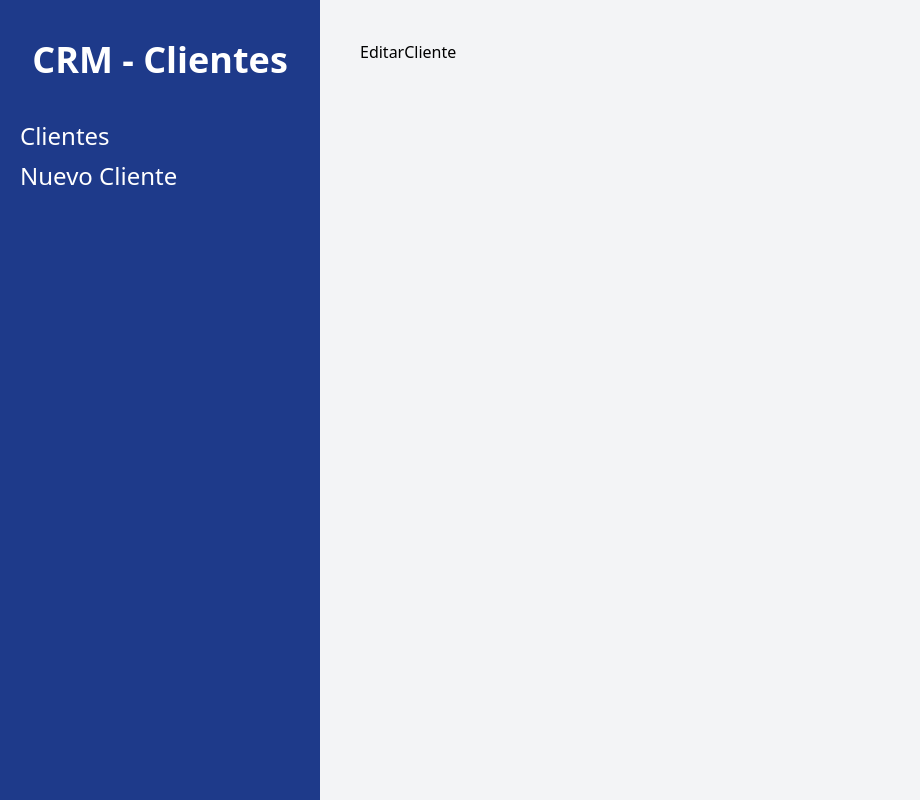
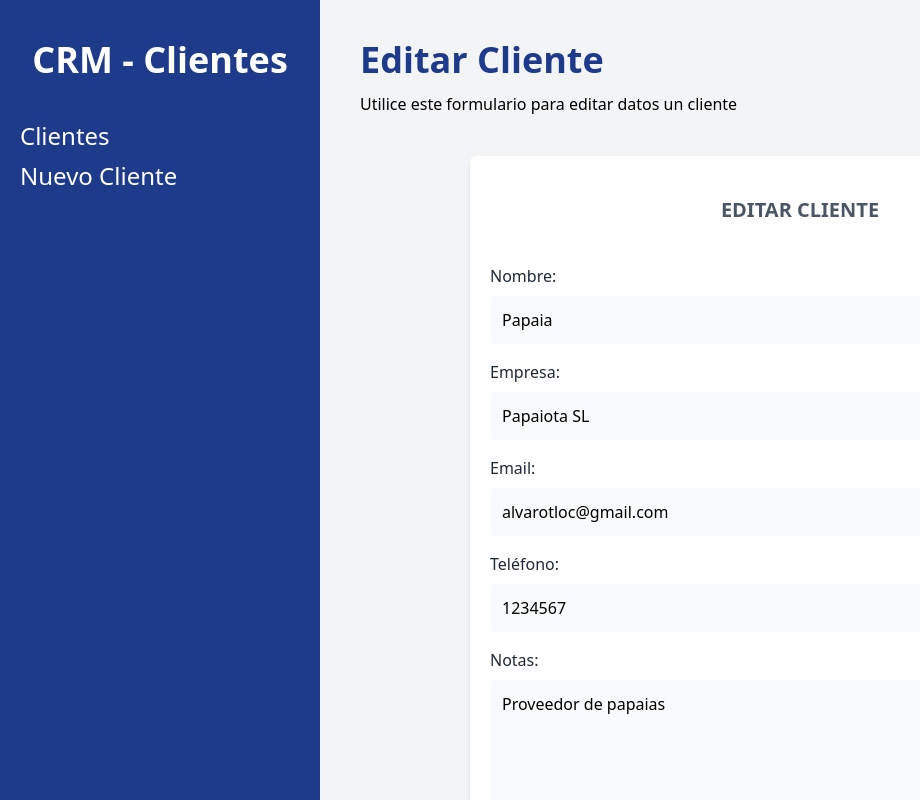
Before and after one commit to Alvarotloc/clients-manager, a React (Vite) app: page /clientes/editar/1 in a window 1280 px wide. Shown: the whole page, without its empty margins (0-920 px from the left). Built offline with nearby package versions, Linux system fonts and the light colour scheme; data requests are answered from the project's data file.

Commit message:
Opción de editar casi completa, a falta de comprobar que el id que entre a la url sea válido

```diff
--- a/src/components/Cliente.tsx
+++ b/src/components/Cliente.tsx
@@ -18,7 +18,7 @@
         <td className="p-3">{empresa}</td>
         <td className="p-3">
         <button type="button" className="bg-yellow-500 transition-colors hover:bg-yellow-600 block w-full text-white p-2 uppercase font-bold text-xs" onClick={() => navigate(`/clientes/${id}`)}>Ver</button>
-            <button type="button" className="bg-blue-600 transition-colors hover:bg-blue-700 block w-full text-white p-2 uppercase font-bold text-xs mt-3">Editar</button>
+            <button type="button" className="bg-blue-600 transition-colors hover:bg-blue-700 block w-full text-white p-2 uppercase font-bold text-xs mt-3" onClick={() => navigate(`/clientes/editar/${id}`)}>Editar</button>
             <button type="button" className="bg-red-600 transition-colors hover:bg-red-700 block w-full text-white p-2 uppercase font-bold text-xs mt-3">Eliminar</button>
         </td>
     </tr>
--- a/src/components/Formulario.tsx
+++ b/src/components/Formulario.tsx
@@ -1,7 +1,9 @@
 import { Formik, Form, Field } from "formik";
 import { useNavigate } from "react-router-dom";
 import * as Yup from "yup";
+import { ClientesType } from "../types/clientes";
 import Alerta from "./Alerta";
+import Spinner from "./Spinner";
 
 interface valoresForm {
   nombre: string;
@@ -11,11 +13,13 @@
   notas: string;
 }
 
-const Formulario = (): JSX.Element => {
+interface IForm {
+  cliente: ClientesType;
+  cargando: boolean;
+}
 
-    const navigate = useNavigate();
-
-
+const Formulario = ({ cliente, cargando }: IForm): JSX.Element => {
+  const navigate = useNavigate();
 
   const nuevoClienteSchema = Yup.object().shape({
     nombre: Yup.string()
@@ -34,39 +38,41 @@
 
   const handleSubmit = (values: valoresForm) => {
     try {
-        const url = 'http://localhost:4000/clientes';
+      const url = "http://localhost:4000/clientes";
 
-        fetch(url, {
-            method : 'POST',
-            body : JSON.stringify(values),
-            headers : {
-                "Content-Type" : "application/json"
-            }
-        }).then(res => res.json())
+      fetch(url, {
+        method: "POST",
+        body: JSON.stringify(values),
+        headers: {
+          "Content-Type": "application/json",
+        },
+      }).then((res) => res.json());
 
-        navigate('/clientes');
-
+      navigate("/clientes");
     } catch (error) {
-        console.log(error);
+      console.log(error);
     }
   };
 
-  return (
+  return cargando ? (
+    <Spinner />
+  ) : (
     <div className="bg-white mt-10 px-5 py-10 rounded-md shadow-md md:w-3/4 mx-auto">
       <h1 className="text-gray-600 font-bold text-xl uppercase text-center">
-        Agregar Cliente
+        {cliente?.nombre ? "Editar Cliente" : "Agregar Cliente"}
       </h1>
       <Formik
         initialValues={{
-          nombre: "",
-          empresa: "",
-          email: "",
-          telefono: "",
-          notas: "",
+          nombre: cliente?.nombre ?? "",
+          empresa: cliente?.empresa ?? "",
+          email: cliente?.email ?? "",
+          telefono: cliente?.telefono ?? "",
+          notas: cliente?.notas ?? "",
         }}
-        onSubmit={async (values: valoresForm, {resetForm}) => {
-            await handleSubmit(values)
-            resetForm();
+        enableReinitialize={true}
+        onSubmit={async (values: valoresForm, { resetForm }) => {
+          await handleSubmit(values);
+          resetForm();
         }}
         validationSchema={nuevoClienteSchema}
       >
@@ -148,7 +154,7 @@
               </div>
               <input
                 type="submit"
-                value="Agregar Cliente"
+                value={cliente?.nombre ? "Editar Cliente" : "Agregar Cliente"}
                 className="mt-5 w-full bg-blue-800 p-3 text-white uppercase font-bold text-lg cursor-pointer transition-colors hover:bg-blue-900"
               />
             </Form>
@@ -159,4 +165,9 @@
   );
 };
 
+Formulario.defaultProps = {
+  cliente: {},
+  cargando: false,
+};
+
 export default Formulario;
--- a/src/pages/EditarCliente.tsx
+++ b/src/pages/EditarCliente.tsx
@@ -1,6 +1,31 @@
+import Formulario from '../components/Formulario';
+import { useParams } from "react-router-dom";
+import { useEffect, useState } from "react";
+import { ClientesType } from "../types/clientes";
 const EditarCliente = () => {
+  const [cliente, setCliente] = useState<ClientesType>();
+  const [cargando, setCargando] = useState<boolean>(true);
+  const { id } = useParams();
+  useEffect(() => {
+    const obtenerCliente = async () => {
+      try {
+        const url = `http://localhost:4000/clientes/${id}`;
+        const respuesta = await fetch(url);
+        const resultado = await respuesta.json();
+        setCliente(resultado);
+      } catch (error) {
+        console.log(error);
+      }
+      setCargando(false);
+    };
+    obtenerCliente();
+  }, []);
   return (
-    <div>EditarCliente</div>
+    <>
+    <h1 className="font-black text-4xl text-blue-900">Editar Cliente</h1>
+    <p className="mt-3">Utilice este formulario para editar datos un cliente</p>
+    <Formulario cliente={cliente} cargando={cargando}/>
+</>
   )
 }
 
--- a/src/pages/VerCliente.tsx
+++ b/src/pages/VerCliente.tsx
@@ -6,6 +6,7 @@
 const VerCliente = (): JSX.Element => {
   const [cliente, setCliente] = useState<ClientesType>();
   const [cargando, setCargando] = useState<boolean>(true);
+  const { id } = useParams();
   useEffect(() => {
     const obtenerCliente = async () => {
       try {
@@ -20,7 +21,6 @@
     };
     obtenerCliente();
   }, []);
-  const { id } = useParams();
   return (
     <div>
       {cargando ? (
```
